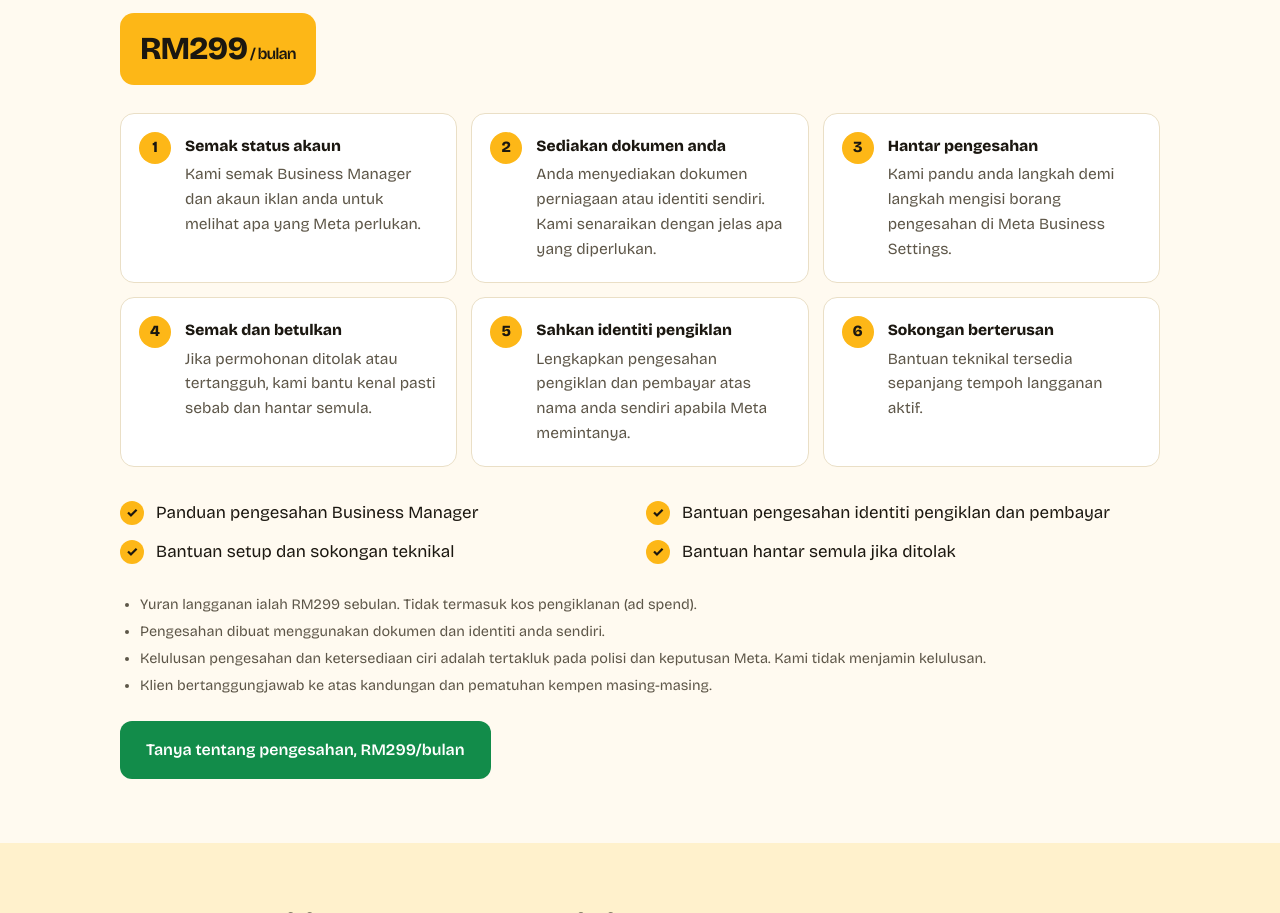
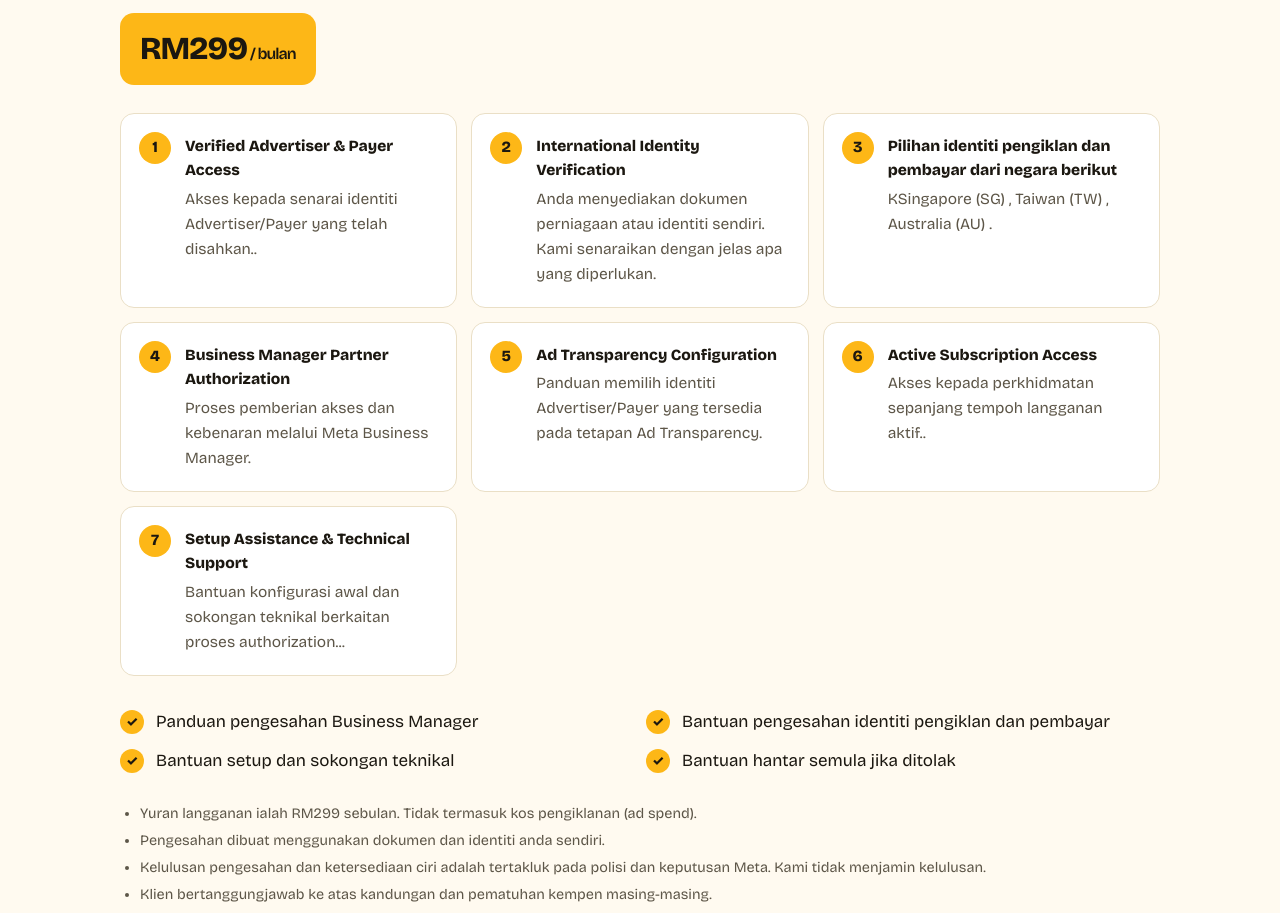
Before and after one commit to projek85ads/projekads, a plain HTML site: page index.html in a window 1280 px wide. Shown: the part 2659-3572 px from the top of the page. Drawn offline with nearby package versions, Linux system fonts and the light colour scheme.

Commit message:
Add new steps for advertiser verification process

```diff
--- a/index.html
+++ b/index.html
@@ -220,12 +220,13 @@ footer{padding:22px 0 30px;font-size:.85rem;color:var(--muted);text-align:center
       <div class="vf-price">RM299<small> / bulan</small></div>
     </div>
     <ol class="steps">
-      <li><b>Semak status akaun</b>Kami semak Business Manager dan akaun iklan anda untuk melihat apa yang Meta perlukan.</li>
-      <li><b>Sediakan dokumen anda</b>Anda menyediakan dokumen perniagaan atau identiti sendiri. Kami senaraikan dengan jelas apa yang diperlukan.</li>
-      <li><b>Hantar pengesahan</b>Kami pandu anda langkah demi langkah mengisi borang pengesahan di Meta Business Settings.</li>
-      <li><b>Semak dan betulkan</b>Jika permohonan ditolak atau tertangguh, kami bantu kenal pasti sebab dan hantar semula.</li>
-      <li><b>Sahkan identiti pengiklan</b>Lengkapkan pengesahan pengiklan dan pembayar atas nama anda sendiri apabila Meta memintanya.</li>
-      <li><b>Sokongan berterusan</b>Bantuan teknikal tersedia sepanjang tempoh langganan aktif.</li>
+      <li><b>Verified Advertiser & Payer Access</b>Akses kepada senarai identiti Advertiser/Payer yang telah disahkan..</li>
+      <li><b>International Identity Verification</b>Anda menyediakan dokumen perniagaan atau identiti sendiri. Kami senaraikan dengan jelas apa yang diperlukan.</li>
+      <li><b>Pilihan identiti pengiklan dan pembayar dari negara berikut</b>KSingapore (SG) , Taiwan (TW) , Australia (AU) .</li>
+      <li><b>Business Manager Partner Authorization</b>Proses pemberian akses dan kebenaran melalui Meta Business Manager.</li>
+      <li><b>Ad Transparency Configuration</b>Panduan memilih identiti Advertiser/Payer yang tersedia pada tetapan Ad Transparency.</li>
+      <li><b>Active Subscription Access</b>Akses kepada perkhidmatan sepanjang tempoh langganan aktif..</li>
+       <li><b>Setup Assistance & Technical Support</b>Bantuan konfigurasi awal dan sokongan teknikal berkaitan proses authorization...</li>
     </ol>
     <ul class="checks" style="margin-bottom:28px">
       <li>Panduan pengesahan Business Manager</li>
```
